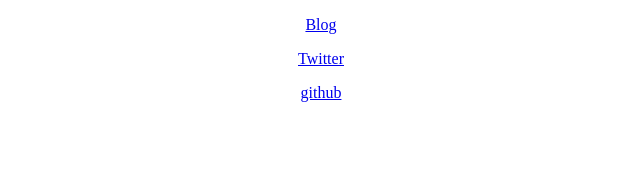
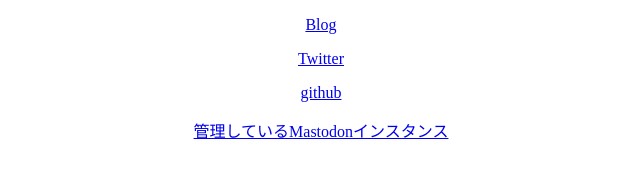
Before and after one commit to transcode001/mozc.github.io, a plain HTML site: page index.html in a window 1280 px wide. Shown: the whole page, without its empty margins (319-959 px from the left). Drawn offline with Linux system fonts and the light colour scheme.

Commit message:
add moztodon url

```diff
--- a/index.html
+++ b/index.html
@@ -32,6 +32,9 @@
       <p>
      	 <A href="https://github.com/transcode001">github </A>
       </p>
+      <p>
+	<A href="https://moztodon.net">管理しているMastodonインスタンス</A>
+      </p>
     </div>
   </body>
 </html>
```
